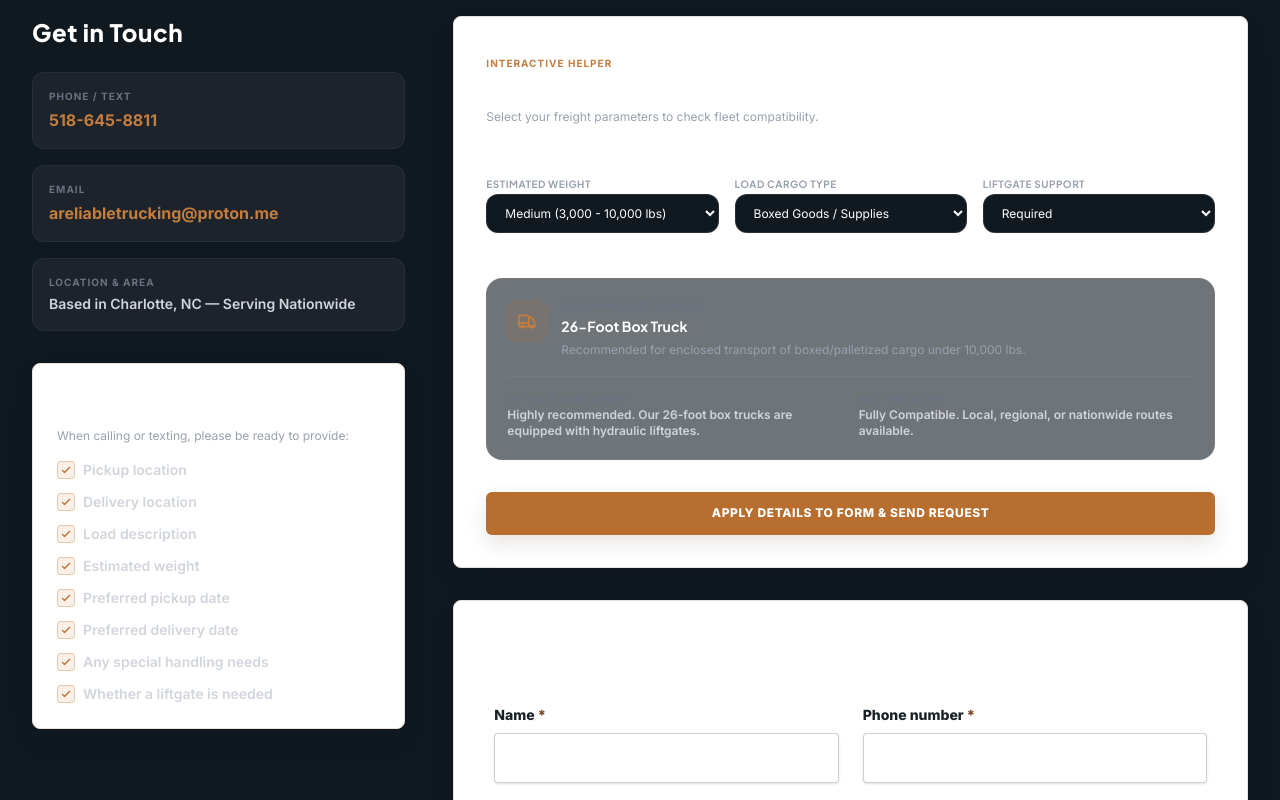
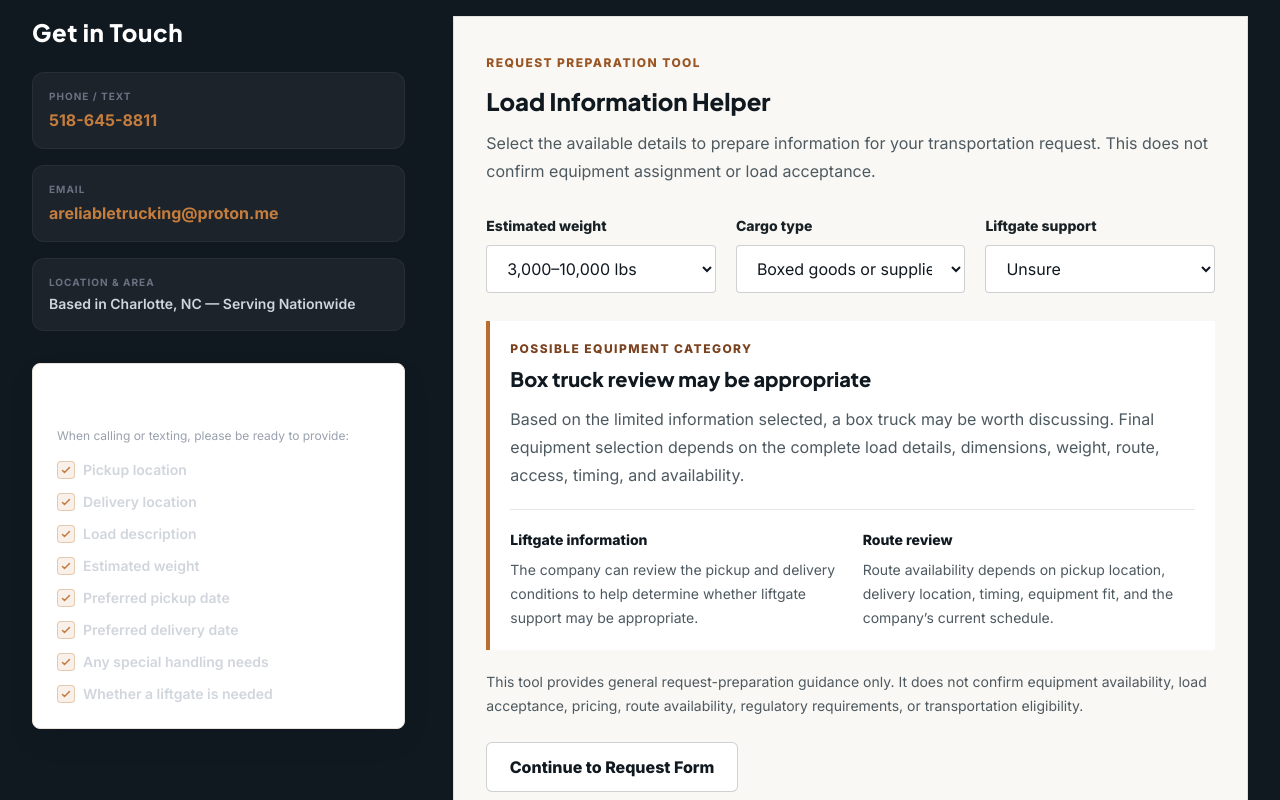
Before and after one commit to dev-in-portfolio/A-Reliable, a Next.js app: page /contact in a window 1280 px wide. Shown: the part 740-1540 px from the top of the page. Built offline with nearby package versions, Linux system fonts and the light colour scheme.

Commit message:
fix: reposition load advisor as request preparation helper

```diff
--- a/src/components/LoadAdvisor.tsx
+++ b/src/components/LoadAdvisor.tsx
@@ -3,138 +3,95 @@
 import { useState } from "react"
 
 export default function LoadAdvisor() {
-  const [weight, setWeight] = useState<string>("medium") // light, medium, heavy
-  const [loadType, setLoadType] = useState<string>("boxed") // boxed, palletized, equipment, cargo
-  const [liftgate, setLiftgate] = useState<string>("yes") // yes, no, unsure
+  const [weight, setWeight] = useState("medium")
+  const [loadType, setLoadType] = useState("boxed")
+  const [liftgate, setLiftgate] = useState("unsure")
 
-  // Advice logic
-  let vehicle = "26-Foot Box Truck"
-  let vehicleDesc = "Recommended for enclosed transport of boxed/palletized cargo under 10,000 lbs."
-  let liftgateAdvice = "Highly recommended. Our 26-foot box trucks are equipped with hydraulic liftgates."
-  let routeStatus = "Fully Compatible. Local, regional, or nationwide routes available."
+  const commercialRigReview = weight === "heavy" || loadType === "equipment"
+  const equipmentLabel = commercialRigReview
+    ? "Commercial rig review may be appropriate"
+    : "Box truck review may be appropriate"
 
-  if (weight === "heavy" || loadType === "equipment") {
-    vehicle = "Heavy-Duty Rig"
-    vehicleDesc = "Recommended for large, heavy-haul cargo and specialized commercial freight over 10,000 lbs."
-    liftgateAdvice = "Standard dock loading required (Rigs do not utilize box-truck liftgates)."
-    routeStatus = "Nationwide Only. Direct routes from Charlotte, NC to all 50 states."
-  } else if (liftgate === "no") {
-    liftgateAdvice = "Standard loading dock or ground forklift loading will be utilized."
-  } else if (liftgate === "unsure") {
-    liftgateAdvice = "We will review your pickup and delivery locations to determine if a liftgate is necessary."
-  }
+  const equipmentDescription = commercialRigReview
+    ? "The selected information may require review for commercial rig transportation. Final equipment selection depends on the complete load details and available equipment."
+    : "Based on the limited information selected, a box truck may be worth discussing. Final equipment selection depends on the complete load details, dimensions, weight, route, access, timing, and availability."
 
-  const handlePreFill = () => {
-    // Scroll to contact form if it exists on the page
-    const formElement = document.getElementById("name")
-    if (formElement) {
-      formElement.scrollIntoView({ behavior: "smooth" })
-      formElement.focus()
-    }
+  const liftgateInformation =
+    liftgate === "yes"
+      ? "Liftgate support may be relevant. Confirm loading conditions, cargo dimensions, weight, and access requirements with the company."
+      : liftgate === "no"
+        ? "Standard dock or forklift loading may be possible, depending on the pickup and delivery locations."
+        : "The company can review the pickup and delivery conditions to help determine whether liftgate support may be appropriate."
+
+  const continueToForm = () => {
+    const formElement = document.getElementById("transportation-request-form")
+    if (formElement) formElement.scrollIntoView({ behavior: "smooth", block: "start" })
   }
 
   return (
-    <div className="glass-card p-6 sm:p-8 rounded-3xl border border-white/10 relative overflow-hidden">
-      <div className="absolute inset-0 bg-grid-pattern opacity-10 pointer-events-none" />
+    <section className="border border-navy-950/10 bg-warm-50 p-6 sm:p-8" aria-labelledby="load-helper-title">
+      <span className="eyebrow">Request preparation tool</span>
+      <h2 id="load-helper-title" className="mt-3 font-heading text-2xl font-extrabold text-navy-950">
+        Load Information Helper
+      </h2>
+      <p id="load-helper-description" className="mt-3 max-w-3xl leading-7 text-navy-600">
+        Select the available details to prepare information for your transportation request. This does not confirm equipment assignment or load acceptance.
+      </p>
 
-      <div className="relative z-10 space-y-6">
+      <div className="mt-7 grid gap-5 md:grid-cols-3" aria-describedby="load-helper-description">
         <div>
-          <span className="text-[10px] font-bold uppercase tracking-widest text-brand-400">
-            Interactive Helper
-          </span>
-          <h3 className="text-xl font-bold text-white font-heading tracking-wide mt-1">
-            Load & Equipment Advisor
-          </h3>
-          <p className="text-xs text-gray-400 mt-1">
-            Select your freight parameters to check fleet compatibility.
-          </p>
-        </div>
-
-        {/* Inputs */}
-        <div className="grid grid-cols-1 sm:grid-cols-3 gap-4 border-y border-white/5 py-5">
-          <div className="space-y-1.5">
-            <label className="text-[10px] font-bold uppercase tracking-wider text-gray-400 font-heading">
-              Estimated Weight
-            </label>
-            <select
-              value={weight}
-              onChange={(e) => setWeight(e.target.value)}
-              className="w-full rounded-xl border border-white/10 bg-navy-950 px-3.5 py-2.5 text-xs text-white focus:border-brand-500 focus:outline-none"
-            >
-              <option value="light">Light (Under 3,000 lbs)</option>
-              <option value="medium">Medium (3,000 - 10,000 lbs)</option>
-              <option value="heavy">Heavy (Over 10,000 lbs)</option>
+          <label htmlFor="advisor-weight" className="text-sm font-extrabold text-navy-900">Estimated weight</label>
+          <select id="advisor-weight" value={weight} onChange={(event) => setWeight(event.target.value)} className="mt-2 w-full rounded border border-navy-950/20 bg-white px-4 py-3 text-navy-950">
+            <option value="light">Under 3,000 lbs</option>
+            <option value="medium">3,000–10,000 lbs</option>
+            <option value="heavy">Over 10,000 lbs</option>
           </select>
         </div>
-
-          <div className="space-y-1.5">
-            <label className="text-[10px] font-bold uppercase tracking-wider text-gray-400 font-heading">
-              Load Cargo Type
-            </label>
-            <select
-              value={loadType}
-              onChange={(e) => setLoadType(e.target.value)}
-              className="w-full rounded-xl border border-white/10 bg-navy-950 px-3.5 py-2.5 text-xs text-white focus:border-brand-500 focus:outline-none"
-            >
-              <option value="boxed">Boxed Goods / Supplies</option>
-              <option value="palletized">Palletized Cargo</option>
-              <option value="equipment">Heavy Machinery / Equip</option>
-              <option value="cargo">General Bulk Cargo</option>
+        <div>
+          <label htmlFor="advisor-cargo-type" className="text-sm font-extrabold text-navy-900">Cargo type</label>
+          <select id="advisor-cargo-type" value={loadType} onChange={(event) => setLoadType(event.target.value)} className="mt-2 w-full rounded border border-navy-950/20 bg-white px-4 py-3 text-navy-950">
+            <option value="boxed">Boxed goods or supplies</option>
+            <option value="palletized">Palletized cargo</option>
+            <option value="equipment">Equipment or machinery</option>
+            <option value="cargo">General cargo</option>
           </select>
         </div>
-
-          <div className="space-y-1.5">
-            <label className="text-[10px] font-bold uppercase tracking-wider text-gray-400 font-heading">
-              Liftgate Support
-            </label>
-            <select
-              value={liftgate}
-              onChange={(e) => setLiftgate(e.target.value)}
-              className="w-full rounded-xl border border-white/10 bg-navy-950 px-3.5 py-2.5 text-xs text-white focus:border-brand-500 focus:outline-none"
-            >
-              <option value="yes">Required</option>
-              <option value="no">Not Needed</option>
-              <option value="unsure">Unsure / Need Advice</option>
+        <div>
+          <label htmlFor="advisor-liftgate" className="text-sm font-extrabold text-navy-900">Liftgate support</label>
+          <select id="advisor-liftgate" value={liftgate} onChange={(event) => setLiftgate(event.target.value)} className="mt-2 w-full rounded border border-navy-950/20 bg-white px-4 py-3 text-navy-950">
+            <option value="yes">May be required</option>
+            <option value="no">Not expected</option>
+            <option value="unsure">Unsure</option>
           </select>
         </div>
       </div>
 
-        {/* Advice Panel Output */}
-        <div className="bg-navy-950/60 rounded-2xl border border-white/5 p-5 space-y-4">
-          <div className="flex items-start gap-3.5">
-            <span className="flex h-10 w-10 items-center justify-center rounded-xl bg-brand-500/10 border border-brand-500/30 text-brand-400 mt-0.5 flex-shrink-0">
-              <svg className="h-5 w-5" fill="none" viewBox="0 0 24 24" strokeWidth="2" stroke="currentColor">
-                <path strokeLinecap="round" strokeLinejoin="round" d="M8.25 18.75a1.5 1.5 0 01-3 0m3 0a1.5 1.5 0 00-3 0m3 0h6m-9 0H3.375a1.125 1.125 0 01-1.125-1.125V14.25m17.25 4.5a1.5 1.5 0 01-3 0m3 0a1.5 1.5 0 00-3 0m3 0h1.125c.621 0 1.129-.504 1.09-1.124a17.902 17.902 0 00-3.213-9.193 2.056 2.056 0 00-1.58-.86H14.25M16.5 18.75h-2.25m0-11.177v-.958c0-.568-.422-1.048-.987-1.106a48.554 48.554 0 00-10.026 0 1.106 1.106 0 00-.987 1.106v7.635m12-6.677v6.677m0 4.5v-4.5m0 0h-12" />
-              </svg>
-            </span>
+      <div className="mt-7 border-l-4 border-brand-500 bg-white p-5" aria-live="polite">
+        <p className="text-xs font-extrabold uppercase tracking-[0.12em] text-brand-700">Possible equipment category</p>
+        <h3 className="mt-2 font-heading text-xl font-extrabold text-navy-950">{equipmentLabel}</h3>
+        <p className="mt-3 leading-7 text-navy-600">{equipmentDescription}</p>
+        <div className="mt-5 grid gap-5 border-t border-navy-950/10 pt-5 md:grid-cols-2">
           <div>
-              <p className="text-[10px] font-bold text-gray-500 uppercase tracking-widest">Recommended Vehicle</p>
-              <p className="text-sm font-bold text-white font-heading mt-0.5">{vehicle}</p>
-              <p className="text-xs text-gray-400 mt-1 leading-relaxed">{vehicleDesc}</p>
+            <p className="text-sm font-extrabold text-navy-950">Liftgate information</p>
+            <p className="mt-2 text-sm leading-6 text-navy-600">{liftgateInformation}</p>
           </div>
-          </div>
-
-          <div className="grid grid-cols-1 sm:grid-cols-2 gap-4 border-t border-white/5 pt-4 text-xs">
-            <div className="space-y-0.5">
-              <p className="text-[9px] font-bold text-gray-500 uppercase tracking-widest">Liftgate Assessment</p>
-              <p className="text-gray-300 font-semibold">{liftgateAdvice}</p>
-            </div>
-            <div className="space-y-0.5">
-              <p className="text-[9px] font-bold text-gray-500 uppercase tracking-widest">Routing Scope</p>
-              <p className="text-gray-300 font-semibold">{routeStatus}</p>
+          <div>
+            <p className="text-sm font-extrabold text-navy-950">Route review</p>
+            <p className="mt-2 text-sm leading-6 text-navy-600">
+              Route availability depends on pickup location, delivery location, timing, equipment fit, and the company’s current schedule.
+            </p>
           </div>
         </div>
       </div>
 
-        <div className="text-center pt-2">
-          <button
-            onClick={handlePreFill}
-            className="w-full btn-premium-primary text-xs uppercase tracking-wider font-bold py-3.5"
-          >
-            Apply Details to Form & Send Request
+      <p className="mt-5 text-sm leading-6 text-navy-600">
+        This tool provides general request-preparation guidance only. It does not confirm equipment availability,
+        load acceptance, pricing, route availability, regulatory requirements, or transportation eligibility.
+      </p>
+
+      <button type="button" onClick={continueToForm} className="btn-secondary mt-6">
+        Continue to Request Form
       </button>
-        </div>
-      </div>
-    </div>
+    </section>
   )
 }
```
Lines whose indentation alone changed are shown as unchanged.
